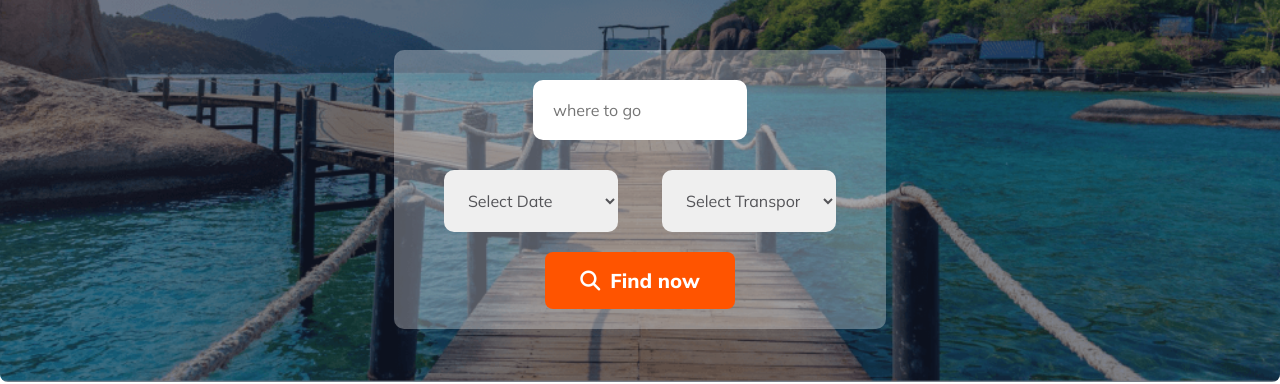
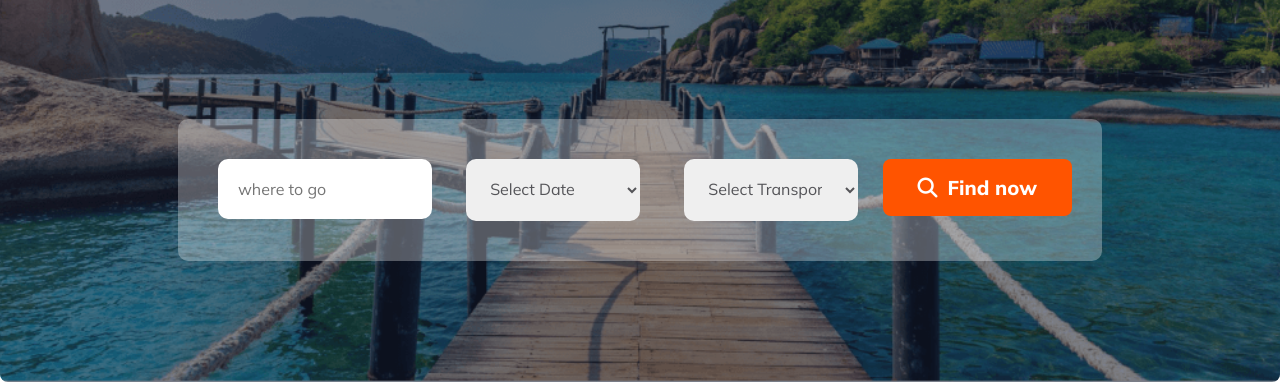
Before and after one commit to Ashikparvez89/assinment-2, a plain HTML site: page index.html in a window 1280 px wide. Shown: the part 456-840 px from the top of the page. Drawn offline with Linux system fonts and the light colour scheme.

Commit message:
html update

```diff
--- a/index.html
+++ b/index.html
@@ -58,7 +58,7 @@
             </div>
             <div class="banner-input">
                     <input type="text" placeholder="where to go">
-                    <div class="banner-select">
+
                         <select id="place" name="place">
                             <option value="volvo">Select Date</option>
                             <option value="saab">1/12/2024</option>
@@ -73,7 +73,7 @@
                             <option value="mercedes">By Train</option>
                             <option value="audi">By own car</option>
                         </select>
-                    </div>
+
                     <button class="btn-primary"><span><i class="fa-solid fa-magnifying-glass"></i></span>Find
                         now</button>
             </div>
```
